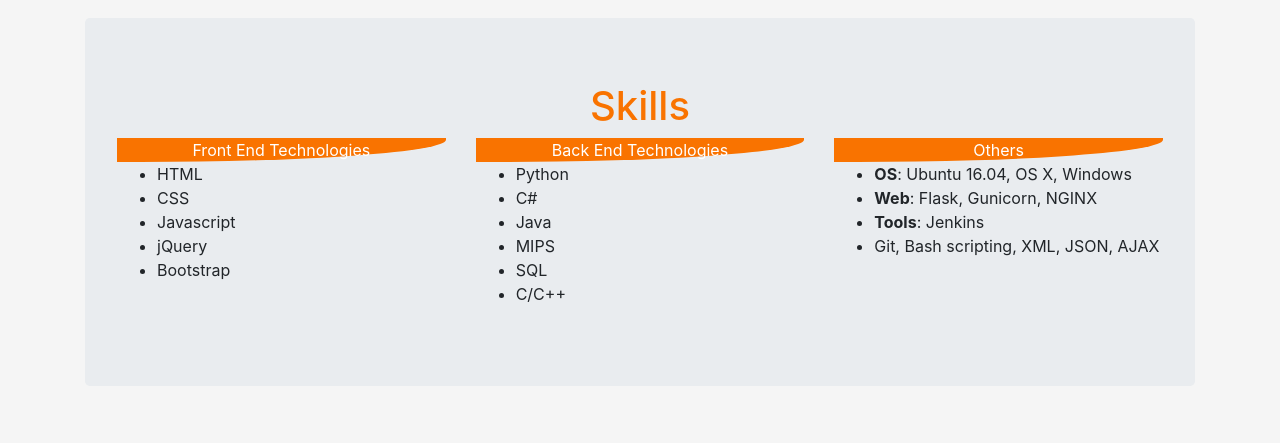
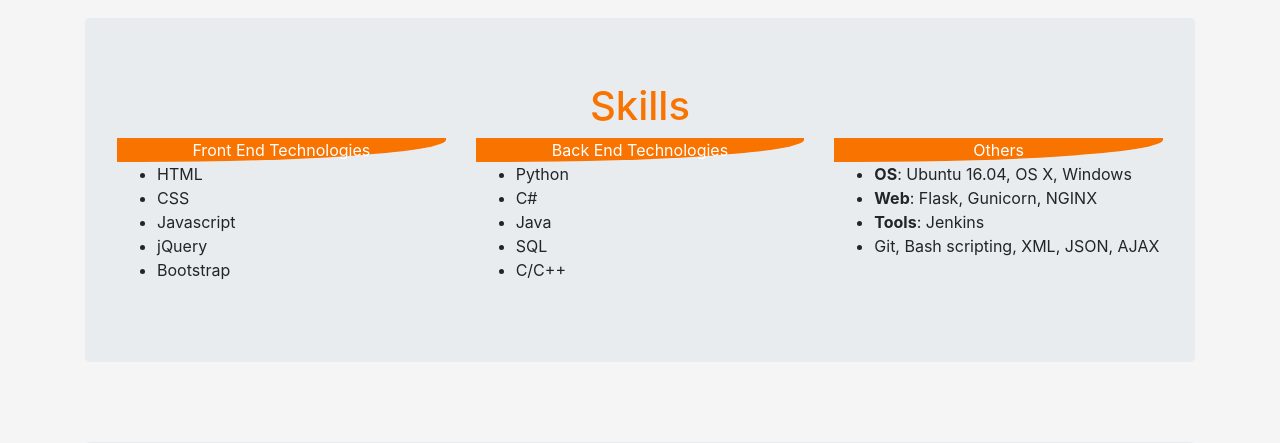
Before and after one commit to M0roSan/website, a Flask app: page / in a window 1280 px wide. Shown: the part 2590-3033 px from the top of the page. Run offline with Flask 2, Linux system fonts and the light colour scheme; some libraries are stand-ins or nearby versions.

Commit message:
small change on skills

```diff
--- a/templates/index.html
+++ b/templates/index.html
@@ -185,7 +185,6 @@
               <li>Python</li>
               <li>C#</li>
               <li>Java</li>
-              <li>MIPS</li>
               <li>SQL</li>
               <li>C/C++</li>
             </ul>
```
